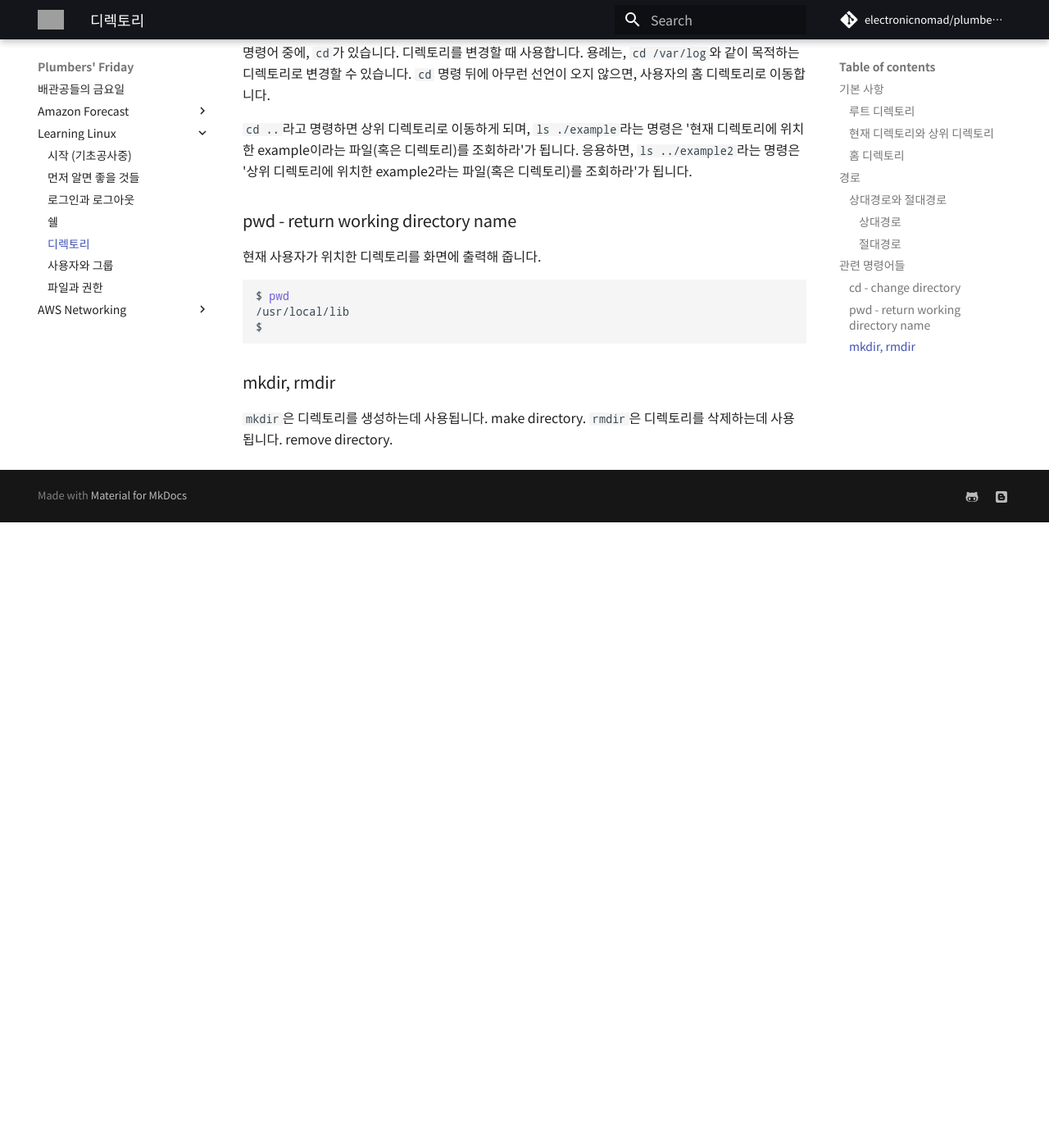
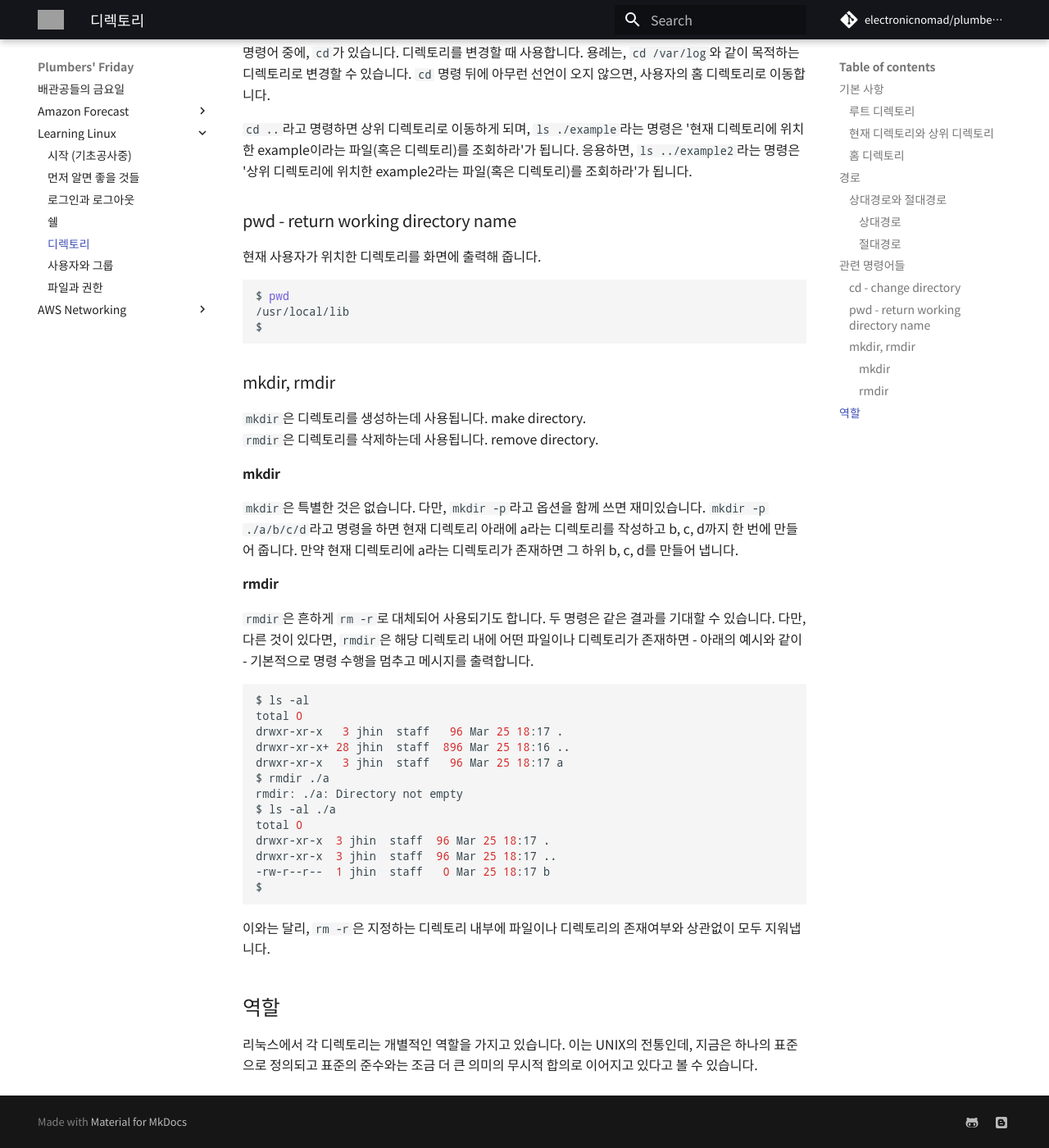
Before and after one commit to electronicnomad/plumbers-friday, an MkDocs documentation site: the page built from docs/linux/directories.md, in a window 1280 px wide and 1400 px high, scrolled down 3318 px. Shown: the whole window at 82% size. Built offline with MkDocs 1.6.1 and Material for MkDocs 9.7.7, drawn with Linux system fonts in a browser that asks for light colours; some web fonts are replaced; comment, search, counter and statistics services are not loaded; before the commit the page ends 3955 px from its top, so only the background shows below that; grey boxes are pictures that could not be loaded.

Commit message:
26MAR21 update

````diff
--- a/docs/linux/directories.md
+++ b/docs/linux/directories.md
@@ -160,3 +160,40 @@ $
 
 `mkdir`은 디렉토리를 생성하는데 사용됩니다. make directory.
 `rmdir`은 디렉토리를 삭제하는데 사용됩니다. remove directory.
+
+#### mkdir
+
+`mkdir`은 특별한 것은 없습니다. 다만, `mkdir -p`라고 옵션을 함께 쓰면 재미있습니다.
+`mkdir -p ./a/b/c/d`라고 명령을 하면 현재 디렉토리 아래에 a라는 디렉토리를 작성하고
+b, c, d까지 한 번에 만들어 줍니다. 만약 현재 디렉토리에 a라는 디렉토리가 존재하면
+그 하위 b, c, d를 만들어 냅니다.
+
+#### rmdir
+
+`rmdir`은 흔하게 `rm -r`로 대체되어 사용되기도 합니다. 두 명령은 같은 결과를 기대할 수 있습니다.
+다만, 다른 것이 있다면, `rmdir`은 해당 디렉토리 내에 어떤 파일이나 디렉토리가 존재하면
+- 아래의 예시와 같이 -
+기본적으로 명령 수행을 멈추고 메시지를 출력합니다.
+
+```bash
+$ ls -al
+total 0
+drwxr-xr-x   3 jhin  staff   96 Mar 25 18:17 .
+drwxr-xr-x+ 28 jhin  staff  896 Mar 25 18:16 ..
+drwxr-xr-x   3 jhin  staff   96 Mar 25 18:17 a
+$ rmdir ./a
+rmdir: ./a: Directory not empty
+$ ls -al ./a
+total 0
+drwxr-xr-x  3 jhin  staff  96 Mar 25 18:17 .
+drwxr-xr-x  3 jhin  staff  96 Mar 25 18:17 ..
+-rw-r--r--  1 jhin  staff   0 Mar 25 18:17 b
+$
+```
+
+이와는 달리, `rm -r`은 지정하는 디렉토리 내부에 파일이나 디렉토리의 존재여부와 상관없이 모두 지워냅니다.
+
+## 역할
+
+리눅스에서 각 디렉토리는 개별적인 역할을 가지고 있습니다. 이는 UNIX의 전통인데, 지금은 하나의 표준으로 정의되고
+표준의 준수와는 조금 더 큰 의미의 무시적 합의로 이어지고 있다고 볼 수 있습니다.
````
Also changed, not shown: docs/linux/shell.md (+2 -2 lines).
